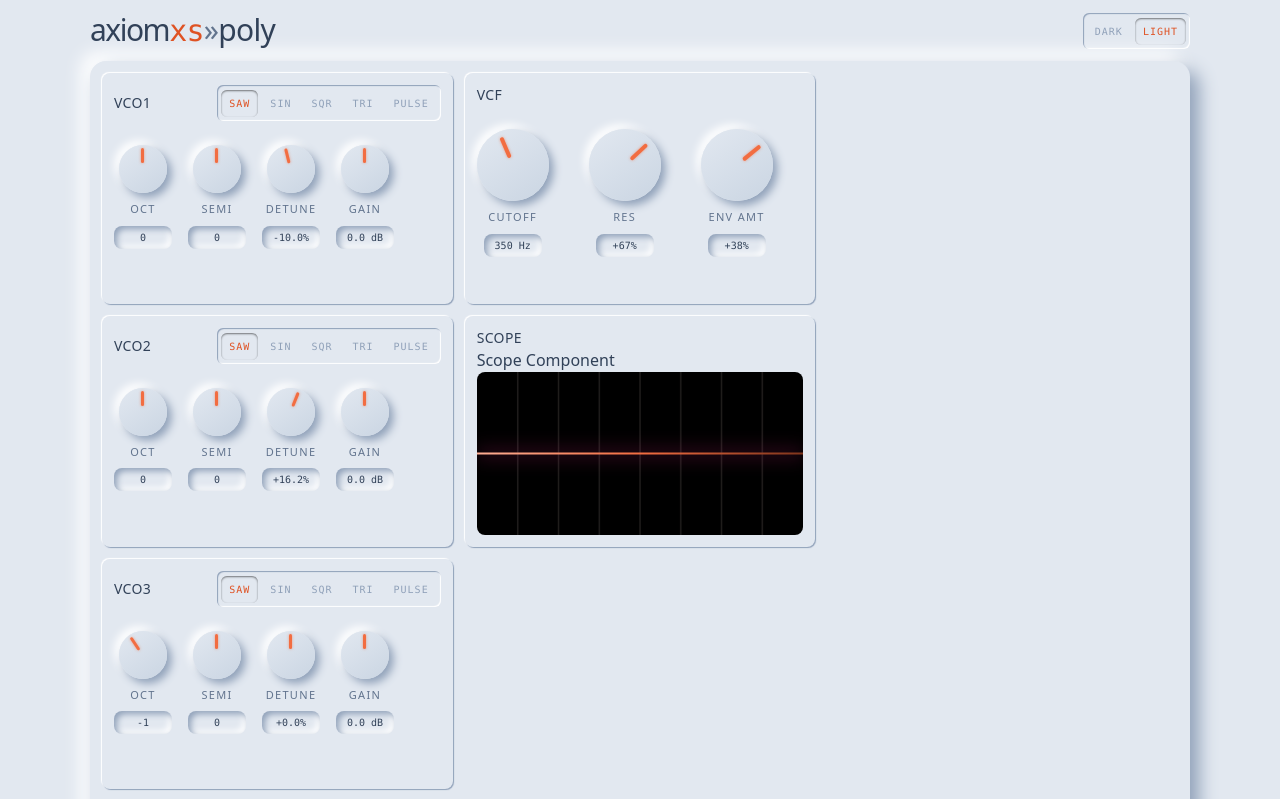
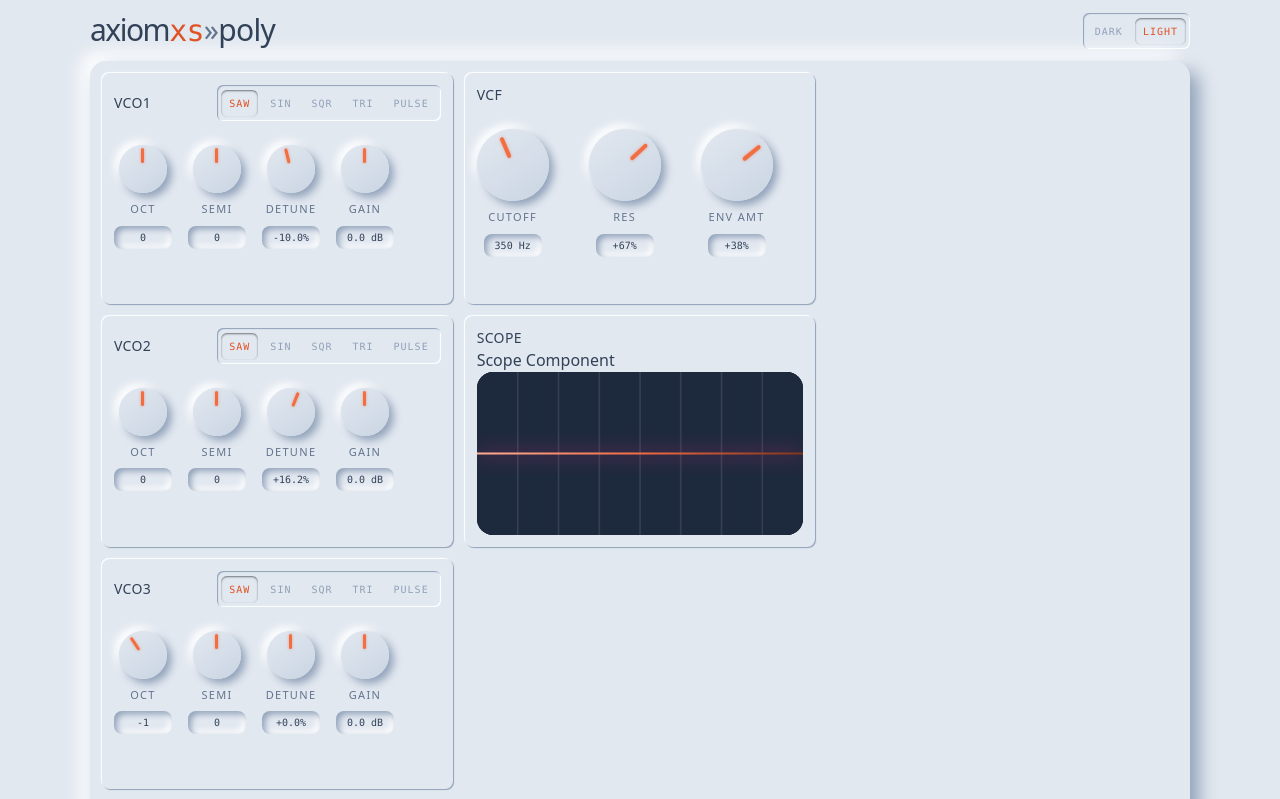
Before and after one commit to svandriel/axiom-synth, a Vue app: page / in a window 1280 px wide. Shown: the top 799 px of the page. Built offline with nearby package versions, Linux system fonts and the light colour scheme.

Commit message:
scope style

```diff
--- a/src/components/ScopePanel.vue
+++ b/src/components/ScopePanel.vue
@@ -4,7 +4,7 @@
       <div class="text-sm tracking-wide uppercase">Scope</div>
     </div>
     <h2>Scope Component</h2>
-    <div class="relative rounded-lg bg-black">
+    <div class="relative overflow-hidden rounded-2xl bg-black">
       <canvas ref="scope" class="block h-full w-full" />
     </div>
   </div>
@@ -20,12 +20,11 @@ const engine = useAudioEngine();
 
 const styles = getComputedStyle(document.documentElement);
 
+const scopeBackground = styles.getPropertyValue('--color-primary-800');
 const scopeGridColor = styles.getPropertyValue('--color-accent-100');
 const scopeColor1 = styles.getPropertyValue('--color-accent-300');
 const scopeColor2 = styles.getPropertyValue('--color-accent-500');
 const scopeColor3 = styles.getPropertyValue('--color-accent-900');
-
-console.log('accentColor', scopeColor1);
 
 let rafId: number | undefined = undefined;
 var timeData = new Float32Array(2048);
@@ -75,7 +74,10 @@ function render(scope: HTMLCanvasElement, sctx: CanvasRenderingContext2D) {
   const d = fit(scope);
   const w = d.w;
   const h = d.h;
-  sctx.clearRect(0, 0, w, h);
+  // Set background color
+  sctx.fillStyle = scopeBackground;
+  sctx.fillRect(0, 0, w, h);
+  // sctx.clearRect(0, 0, w, h);
   sctx.strokeStyle = scopeGridColor;
   sctx.globalAlpha = 0.2;
   sctx.lineWidth = 1;
```
